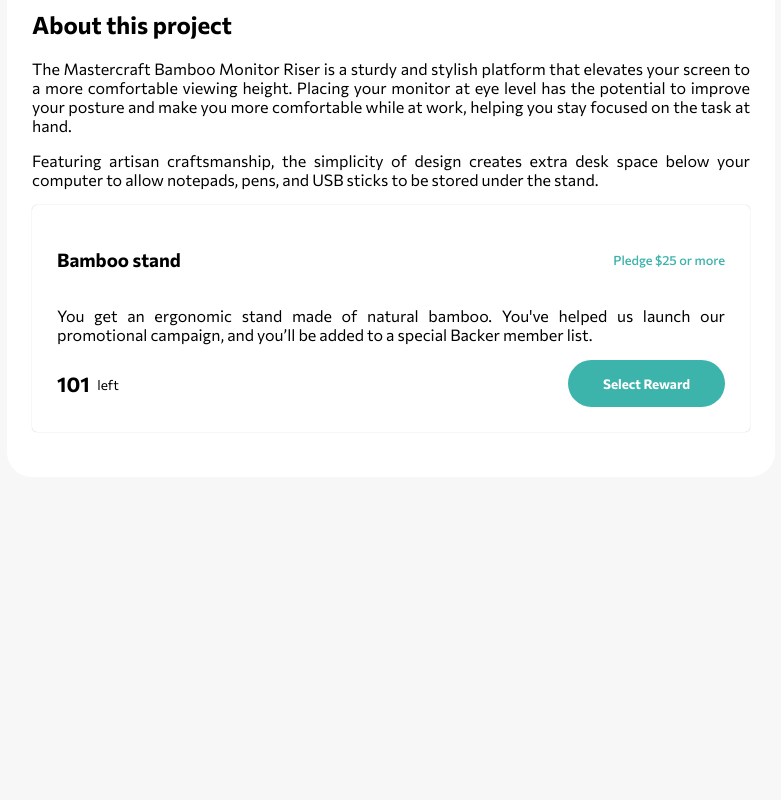
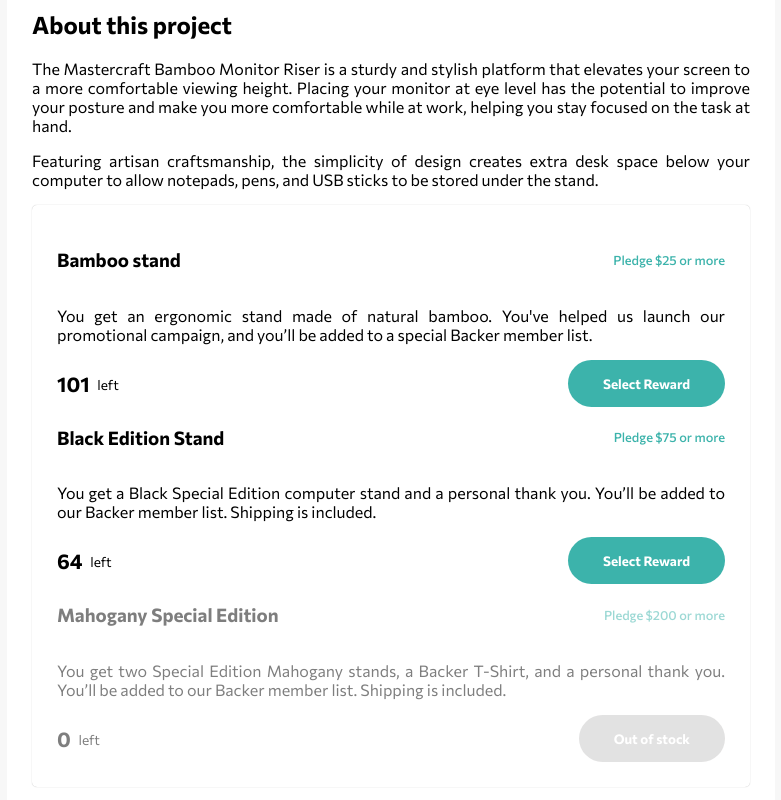
Before and after one commit to MenteCat/crowdfunding-product, a plain HTML site: page index.html in a window 1280 px wide. Shown: the part 742-1542 px from the top of the page, without its empty margins (249-1030 px from the left). Before the commit the page ends 1219 px from the top, so only its background shows below. Drawn offline with Linux system fonts and the light colour scheme.

Commit message:
added out of stock card

```diff
--- a/index.html
+++ b/index.html
@@ -108,9 +108,29 @@
                 </div>
 
                 <div class="pledge-item">
+                  <div class="pledge-top-row">
+                    <h3> Black Edition Stand</h3>
+                    <div class="pledge-top-right">Pledge $75 or more</div>
+                  </div>
+                    <p>You get a Black Special Edition computer stand and a personal thank you. You’ll be added to our Backer
+                      member list. Shipping is included.</p>
+                  <div class="pledge-bottom-row">
+                      <div><span class="stock-number">64</span><span class="stock-text"> left</span></div>
+                      <button id="modal-button" class="btn background-green">Select Reward</button>
+                  </div>
                 </div>
 
-                <div class="pledge-item">
+                <div class="pledge-item out-of-stock">
+                  <div class="pledge-top-row">
+                    <h3>Mahogany Special Edition</h3>
+                    <div class="pledge-top-right">Pledge $200 or more</div>
+                  </div>
+                    <p>You get two Special Edition Mahogany stands, a Backer T-Shirt, and a personal thank you. You’ll be added
+                      to our Backer member list. Shipping is included.</p>
+                  <div class="pledge-bottom-row">
+                      <div><span class="stock-number">0</span><span class="stock-text"> left</span></div>
+                      <button id="modal-button" class="btn btn-out-of-stock">Out of stock</button>
+                  </div>
                 </div>
 
             </div>
--- a/styles.css
+++ b/styles.css
@@ -43,8 +43,14 @@
 .backgroud-grey {
     background-color:rgba(177, 177, 177, 1);
 }
+
 .btn-bookmark {
     background-color: rgba(199, 199, 199, 0.271);
+}
+
+.btn-out-of-stock {
+    background-color: rgb(41 39 39 / 27%);
+
 }
 
 .bookmark {
@@ -56,6 +62,7 @@
 
 .bookmark-text {
     padding-left: 20px;
+    color: rgb(83, 81, 81);
 }
 
 /* Header */
@@ -224,3 +231,8 @@
     align-items: center;
 
 }
+
+.out-of-stock {
+    opacity: 0.5;
+    pointer-events: none;
+}
```
